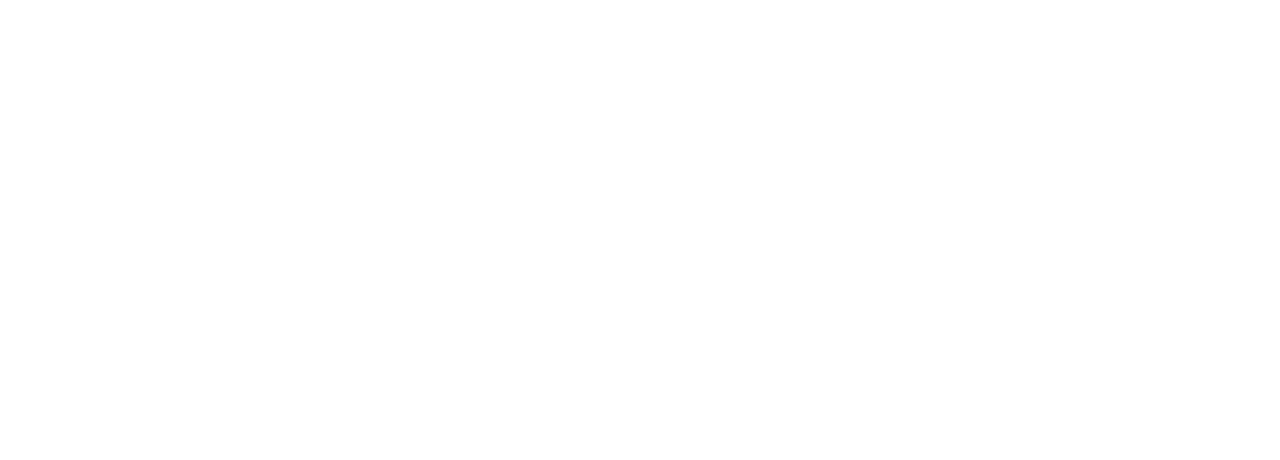
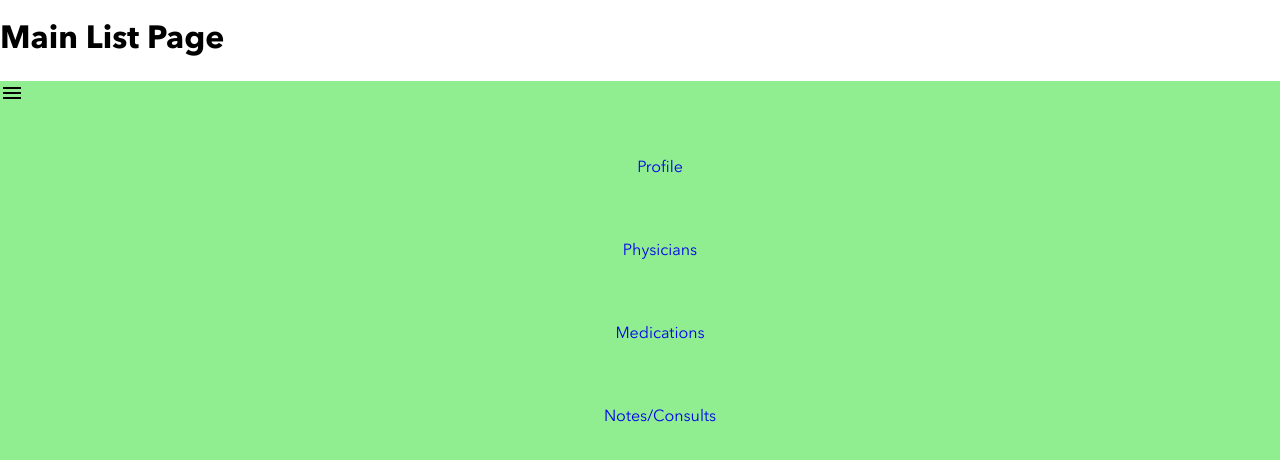
Before and after one commit to jodrasko/jovana-draskovic-emm-capstone, a React (Create React App) app in the folder client/: page /main-list in a window 1280 px wide. Shown: the top 460 px of the page. Built offline with nearby package versions, Linux system fonts and the light colour scheme.

Commit message:
Implement profile CRUD and added more components or pages

```diff
--- a/client/src/App.css
+++ /dev/null
@@ -1,3 +0,0 @@
-.form-group {
-  margin: 0.5rem 0;
-}
--- a/client/src/App.js
+++ b/client/src/App.js
@@ -1,6 +1,6 @@
 import { Component } from "react";
 import { BrowserRouter, Route, Switch } from "react-router-dom";
-import "./App.css";
+import "./App.scss";
 import LoginPage from "./pages/LoginPage/LoginPage";
 import SignupPage from "./pages/SignupPage/SignupPage";
 import ProfilePage from "./pages/ProfilePage/ProfilePage";
@@ -8,6 +8,8 @@ import EditProfile from "./components/EditProfile/EditProfile";
 import PhysicianList from "./pages/PhysicianList/PhysicianList";
 import MedicationList from "./pages/MedicationList/MedicationList";
 import NoteList from "./pages/NoteList/NoteList";
+
+import MainList from "./pages/MainList/MainList";
 
 // BrainFlix Application
 class App extends Component {
@@ -23,6 +25,7 @@ class App extends Component {
             <Route path="/physicians" component={PhysicianList} />
             <Route path="/medications" component={MedicationList} />
             <Route path="/notes" component={NoteList} />
+            <Route path="/main-list" component={MainList} />
             {/* <Route
               path="/videos/:videoId"
               render={(routerProps) => {
--- /dev/null
+++ b/client/src/App.scss
@@ -0,0 +1,16 @@
+@use "./styles/partials/variables" as *;
+@use "./styles/partials/typography" as *;
+@use "./styles/partials/mixins" as *;
+@use "./styles/partials/colors" as *;
+
+*,
+*::before,
+*::after {
+  box-sizing: border-box;
+}
+
+body {
+  background-color: $white;
+  margin: 0;
+  font-family: "Avenir-Next";
+}
--- a/client/src/components/Sidebar/Sidebar.js
+++ b/client/src/components/Sidebar/Sidebar.js
@@ -1,6 +1,9 @@
 // import axios from "axios";
 import { Component } from "react";
 import { Link } from "react-router-dom";
+import "./Sidebar.scss";
+import MenuIcon from "../../assets/images/Icons/menu_black_24dp.svg";
+
 // import { Redirect } from "react-router";
 // import "./LoginPage.scss";
 
@@ -8,23 +11,48 @@ import { Link } from "react-router-dom";
 // const signupUrl = `${baseUrl}/signup`;
 
 class Sidebar extends Component {
+  constructor(props) {
+    super(props);
+    this.state = {
+      expand: false
+    };
+  }
+
+  handleClick = (e) => {
+    e.preventDefault();
+    this.setState({
+      expand: true
+    });
+  };
+
   render() {
     return (
       <>
-        <ul className="sidebar-list">
-          <li className="sidebar-list__item">
-            <Link to="/edit-profile">Profile</Link>
-          </li>
-          <li className="sidebar-list__item">
-            <Link to="/physicians">Physician Information</Link>
-          </li>
-          <li className="sidebar-list__item">
-            <Link to="/medications">Medication</Link>
-          </li>
-          <li className="sidebar-list__item">
-            <Link to="/notes">Notes/Consults</Link>
-          </li>
-        </ul>
+        <div className="sidebar-box">
+          <img src={MenuIcon} alt="menu icon" onClick={this.handleClick} />
+          <ul className="sidebar-box__list">
+            <li className="sidebar-box__item">
+              <Link to="/profile" className="no-underline">
+                Profile
+              </Link>
+            </li>
+            <li className="sidebar-box__item">
+              <Link to="/physicians" className="no-underline">
+                Physicians
+              </Link>
+            </li>
+            <li className="sidebar-box__item">
+              <Link to="/medications" className="no-underline">
+                Medications
+              </Link>
+            </li>
+            <li className="sidebar-box__item">
+              <Link to="/notes" className="no-underline">
+                Notes/Consults
+              </Link>
+            </li>
+          </ul>
+        </div>
       </>
     );
   }
--- a/client/src/components/Sidebar/Sidebar.scss
+++ b/client/src/components/Sidebar/Sidebar.scss
@@ -3,6 +3,41 @@
 @use "../../styles/partials/mixins" as *;
 @use "../../styles/partials/colors" as *;
 
-.sidebar-list {
-  display: flex;
+li {
+  a:link,
+  a:visited,
+  a:active,
+  a:hover {
+    text-decoration: none;
+  }
 }
+
+.sidebar-box {
+  background-color: lightgreen;
+  width: 100%;
+
+  &__list {
+    display: flex;
+    flex-direction: column;
+    //justify-content: space-between;
+    //align-content: center;
+    list-style-type: none;
+    //height: 24px;
+    text-align: center;
+
+    @include tablet {
+      flex-direction: column;
+    }
+
+    @include desktop {
+      flex-direction: column;
+    }
+  }
+
+  &__item {
+    margin: 2rem;
+  }
+}
+.no-underline {
+  text-decoration: none;
+}
--- a/client/src/layouts/SidebarAndCard/SidebarAndCard.js
+++ b/client/src/layouts/SidebarAndCard/SidebarAndCard.js
@@ -1,14 +1,41 @@
 import "./SidebarAndCard.scss";
 import Sidebar from "../../components/Sidebar/Sidebar";
+// import { Component } from "react";
 
 // Card Component
 const SidebarAndCard = ({ children }) => {
+  const isMobile = () =>
+    window.matchMedia && window.matchMedia("(max-width: 767px)").matches;
+  console.log("isMobile=", isMobile());
+
+  function handleClick() {
+    console.log("handleClick isMobile=", isMobile());
+  }
+
   return (
     <div className="page-container">
-      <Sidebar />
-      <div className="card-container">{children}</div>;
+      <div className="show-for-desktop">
+        <Sidebar />
+      </div>
+      <div className="hide-for-mobile">{children}</div>;
     </div>
   );
 };
 
 export default SidebarAndCard;
+
+// class SidebarAndCard extends Component {
+//   render() {
+//     return (
+//       <div className="page-container">
+//         <div className="show-for-desktop">
+
+//         <Sidebar />
+//         </div>
+//         <div className="hide-for-mobile">{children}</div>;
+//       </div>
+//     );
+//   }
+// }
+
+// export default SidebarAndCard;
--- /dev/null
+++ b/client/src/pages/MainList/MainList.js
@@ -0,0 +1,24 @@
+// import axios from "axios";
+import { Component } from "react";
+// import { Link } from "react-router-dom";
+// import { Redirect } from "react-router";
+import "./MainList.scss";
+import Sidebar from "../../components/Sidebar/Sidebar";
+
+// const baseUrl = "http://localhost:8080";
+// const signupUrl = `${baseUrl}/signup`;
+
+class MainList extends Component {
+  render() {
+    return (
+      <>
+        <h1>Main List Page</h1>
+        <div className="main-list">
+          <Sidebar />
+        </div>
+      </>
+    );
+  }
+}
+
+export default MainList;
--- /dev/null
+++ b/client/src/pages/MainList/MainList.scss
@@ -0,0 +1,17 @@
+@use "../../styles/partials/variables" as *;
+@use "../../styles/partials/typography" as *;
+@use "../../styles/partials/mixins" as *;
+@use "../../styles/partials/colors" as *;
+
+.main-list {
+  display: flex;
+  width: 100%;
+  height: 60rem;
+  z-index: 100;
+  overflow: hidden;
+  //   background-color: red;
+  //   padding: 1.2rem;
+  //   max-width: 750px;
+  position: relative;
+  //   min-height: 250px;
+}
--- a/client/src/pages/ProfilePage/ProfilePage.js
+++ b/client/src/pages/ProfilePage/ProfilePage.js
@@ -1,17 +1,22 @@
 import axios from "axios";
 import { Component } from "react";
 import { Link } from "react-router-dom";
-import SidebarAndCard from "../../layouts/SidebarAndCard/SidebarAndCard";
-
+import "./ProfilePage.scss";
+// import SidebarAndCard from "../../layouts/SidebarAndCard/SidebarAndCard";
+import Sidebar from "../../components/Sidebar/Sidebar";
 const baseUrl = "http://localhost:8080";
 //const profileUrl = `${baseUrl}/new-profile`;
 //const profileUrl = `${baseUrl}/profile/${profileId}`;
 
-class Profile extends Component {
-  state = {
+class ProfilePage extends Component {
+  constructor(props) {
+    super(props);
+    this.state = {
       isLoading: true,
       profile: {}
     };
+  }
+
   componentDidMount() {
     // here grab token from sessionStorage
     const token = sessionStorage.getItem("token");
@@ -30,31 +35,26 @@ class Profile extends Component {
       })
       .catch((err) => console.log(err));
   }
-  // [
-  //   {
-  //     "profileId": "10",
-  //     "username": "a@b.com",
-  //     "password": "123",
-  //     "preferredName": "Arnold",
-  //     "familyDoctor": {
-  //       "name": "Dr. Isaiah Bregman",
-  //       "phone": "6048732255"
-  //     },
-  //     "emergencyContact": {
-  //       "name": "John Doe",
-  //       "phone": "6041235555"
-  //     },
-  //     "pharmacyInfo": {
-  //       "name": "Urban Fare",
-  //       "phone": "6049757550"
-  //     }
+
   render() {
+    console.log("render");
+
     const { isLoading, profile } = this.state;
+
+    //<label style={{ color: "red" }}>{errorMessage}</label>
     return isLoading ? (
       <h1>Loading...</h1>
     ) : (
-      <SidebarAndCard>
-        <h1>Welcome {profile.preferredName}!</h1>
+      <div className="container">
+        <div className="left-box">
+          <Sidebar />
+        </div>
+
+        <div className="right-box">
+          <button type="button" onClick={this.hideContent}>
+            Back
+          </button>
+          <h1>{profile.preferredName}'s Profile</h1>
 
           <div>
             <h2>Family Doctor:</h2>
@@ -74,9 +74,10 @@ class Profile extends Component {
           </div>
 
           <Link to="/edit-profile">Edit</Link>
-      </SidebarAndCard>
+        </div>
+      </div>
     );
   }
 }
 
-export default Profile;
+export default ProfilePage;
--- a/client/src/pages/ProfilePage/ProfilePage.scss
+++ b/client/src/pages/ProfilePage/ProfilePage.scss
@@ -0,0 +1,32 @@
+@use "../../styles/partials/variables" as *;
+@use "../../styles/partials/typography" as *;
+@use "../../styles/partials/mixins" as *;
+@use "../../styles/partials/colors" as *;
+
+.container {
+  display: flex;
+  flex-direction: column;
+  @include tablet {
+    flex-direction: row;
+  }
+
+  @include desktop {
+    flex-direction: row;
+  }
+}
+
+.left-box {
+  @include tablet {
+  }
+
+  @include desktop {
+  }
+}
+
+.right-box {
+  @include tablet {
+  }
+
+  @include desktop {
+  }
+}
--- a/client/src/styles/partials/_mixins.scss
+++ b/client/src/styles/partials/_mixins.scss
@@ -14,3 +14,11 @@
     @content;
   }
 }
+
+@mixin position($position, $top: 0%, $right: 0%, $bottom: 0%, $left: 0%) {
+  position: $position;
+  top: $top;
+  right: $right;
+  bottom: $bottom;
+  left: $left;
+}
--- a/client/src/styles/partials/_variables.scss
+++ b/client/src/styles/partials/_variables.scss
@@ -1,3 +1,9 @@
 // Media Query Breakpoints
 $tablet-breakpoint: 48rem;
 $desktop-breakpoint: 80rem;
+
+$position: relative;
+$top: 50%;
+$right: 50%;
+$bottom: 50%;
+$left: 50%;
```
Also changed, not shown: client/src/assets/images/Icons/menu_black_24dp.svg (added). Lines whose indentation alone changed are shown as unchanged.
